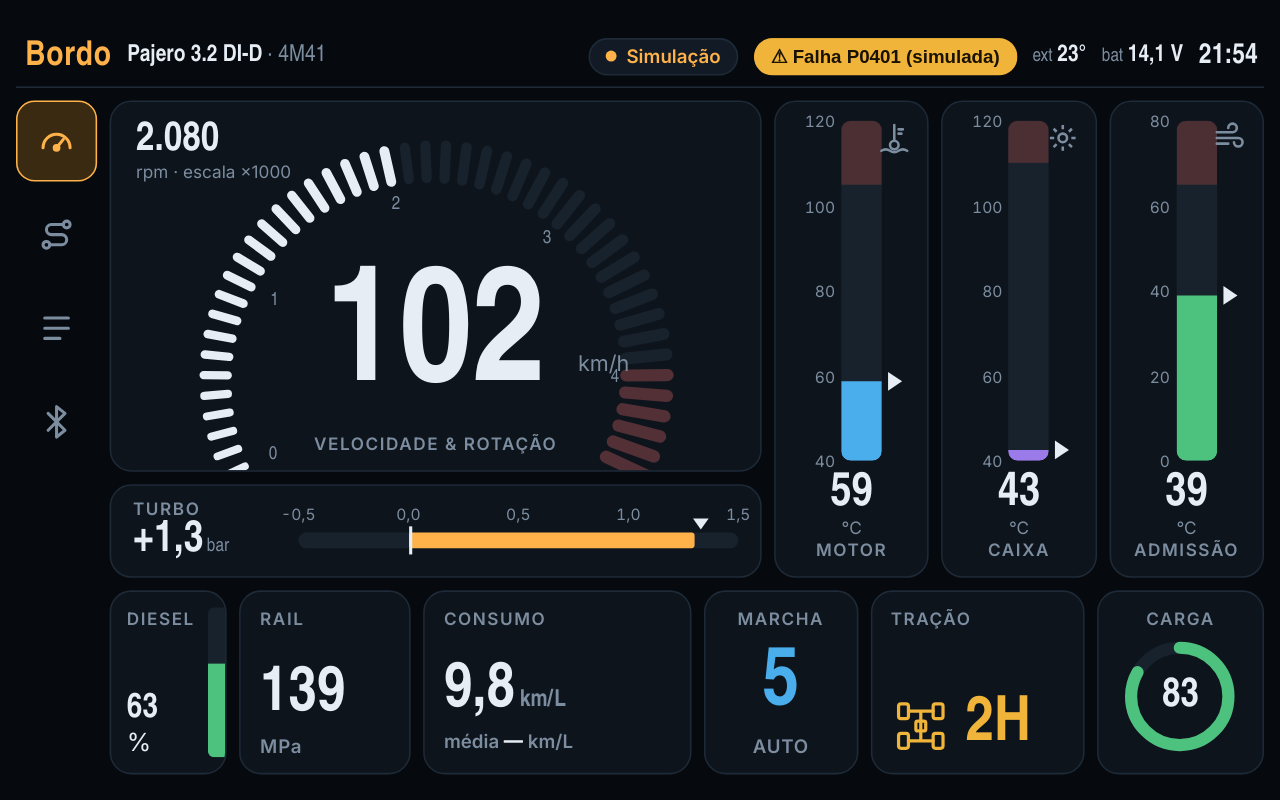
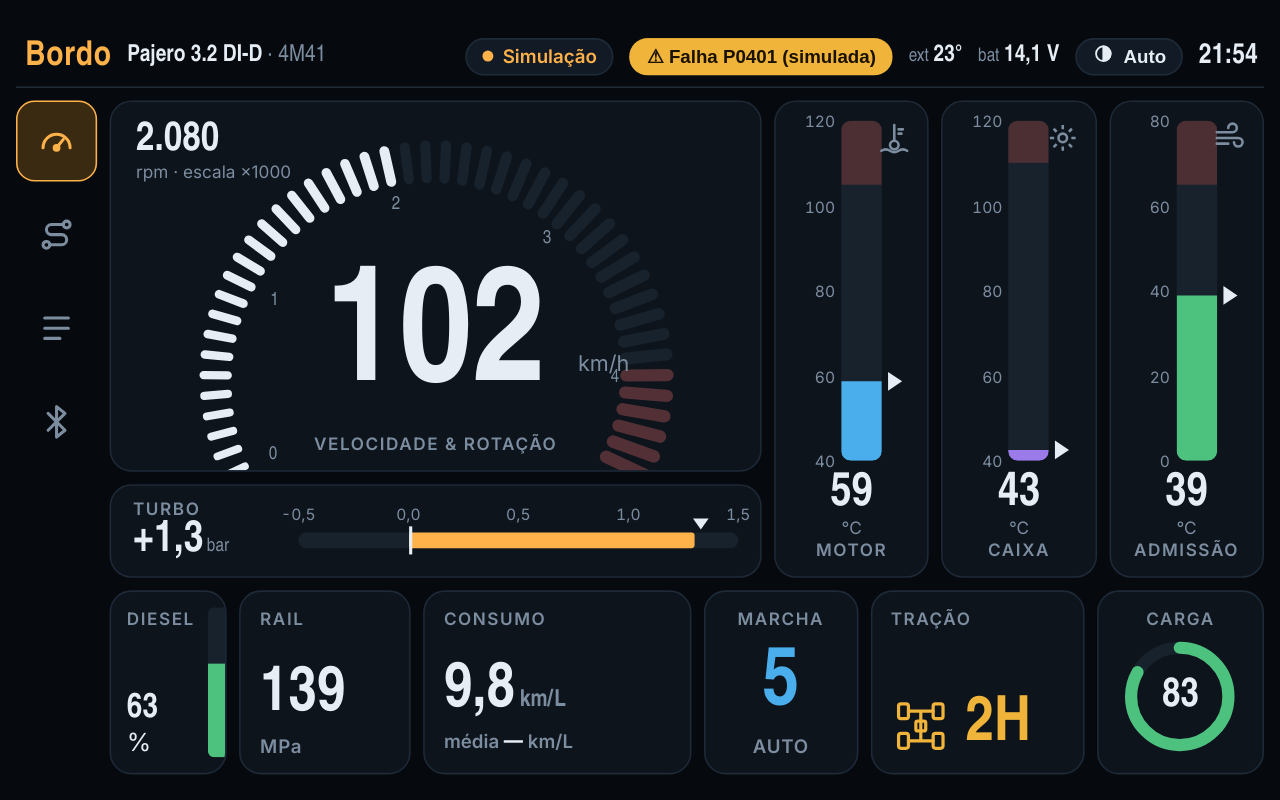
Before and after one commit to Guibarna/bordo-painel, a plain HTML site: page index.html in a window 1280 px wide. Drawn offline with Linux system fonts and the light colour scheme; animation ran at ten frames a second; a web font is replaced by a local one.

Commit message:
Painel: botão de tema na barra superior
Co-Authored-By: Claude Opus 5.5 <noreply@anthropic.com>
Claude-Session: https://claude.ai/code/session_01CYeN8HCui96oHZJH9M22ai

```diff
--- a/index.html
+++ b/index.html
@@ -41,6 +41,7 @@
   --cold: #4BAEEC; --hot: #FF5B4C; --ok: #4CC27E; --warn: #F0B43A; --seg-off: #18222D; color-scheme: dark }
 
 html, body { height: 100%; }
+[hidden] { display: none !important; }
 body { background: var(--bg); color: var(--fg); font-family: var(--f-ui); overflow: hidden; }
 .app { position: fixed; inset: 0; background: var(--bg); color: var(--fg);
   padding-left: max(16px, env(safe-area-inset-left, 0px)); padding-right: max(16px, env(safe-area-inset-right, 0px));
@@ -160,7 +161,9 @@ td.v { font-family: var(--f-num); font-size: 15px; font-weight: 600; text-align:
 .dtc { display: flex; flex-direction: column; gap: 8px; }
 .dtc .code { font-family: var(--f-num); font-size: 22px; font-weight: 700; color: var(--warn); }
 .conn { grid-template-columns: 1fr 1fr; }
-.conn .card { padding: 14px; display: flex; flex-direction: column; gap: 10px; min-height: 0; }
+.conn .card { padding: 14px; display: flex; flex-direction: column; gap: 10px; min-height: 0; overflow: auto; }
+.chip.theme { cursor: pointer; color: var(--fg); }
+.chip.theme svg { width: 14px; height: 14px; }
 .conn h2 { margin: 0; font-family: var(--f-num); font-size: 20px; font-weight: 700; }
 .conn p { margin: 0; font-size: 12.5px; color: var(--muted); line-height: 1.45; }
 .btn { height: 38px; padding: 0 14px; border-radius: 10px; border: 1px solid var(--line); background: var(--panel-2);
@@ -192,6 +195,7 @@ td.v { font-family: var(--f-num); font-size: 15px; font-weight: 600; text-align:
         <button class="chip" id="chipDtc" type="button" title="Ver códigos de falha"><span id="dtcText">Sem falhas</span></button>
         <span class="meta"><small>ext</small><span id="ext">--</span>°</span>
         <span class="meta"><small>bat</small><span id="volts">--</span> V</span>
+        <button class="chip theme" id="btnTheme" type="button" title="Tema: toque para trocar entre Auto, Dia e Noite"><span id="themeIcon"></span><span id="themeText">Auto</span></button>
         <span class="clock" id="clock">--:--</span>
       </header>
 
@@ -919,7 +923,18 @@ function applyTheme() {
   const h = new Date().getHours();
   $("app").dataset.mode = themeMode === "auto" ? (h >= 18 || h < 6 ? "night" : "day") : themeMode;
   document.querySelectorAll("#themeSeg button").forEach((b) => b.setAttribute("aria-pressed", String(b.dataset.mode === themeMode)));
+  $("themeText").textContent = { auto: "Auto", day: "Dia", night: "Noite" }[themeMode];
+  $("themeIcon").innerHTML = THEME_ICONS[themeMode];
 }
+const THEME_ICONS = {
+  day: '<svg viewBox="0 0 24 24" fill="none" stroke="currentColor" stroke-width="2" stroke-linecap="round"><circle cx="12" cy="12" r="4"/><path d="M12 2v2M12 20v2M2 12h2M20 12h2M4.9 4.9l1.4 1.4M17.7 17.7l1.4 1.4M4.9 19.1l1.4-1.4M17.7 6.3l1.4-1.4"/></svg>',
+  night: '<svg viewBox="0 0 24 24" fill="currentColor"><path d="M20 15.3A8.5 8.5 0 0 1 8.7 4a8.5 8.5 0 1 0 11.3 11.3z"/></svg>',
+  auto: '<svg viewBox="0 0 24 24" fill="none" stroke="currentColor" stroke-width="2"><circle cx="12" cy="12" r="8"/><path d="M12 4a8 8 0 0 1 0 16z" fill="currentColor"/></svg>',
+};
+$("btnTheme").addEventListener("click", () => {
+  themeMode = { auto: "day", day: "night", night: "auto" }[themeMode];
+  store.set("mode", themeMode); applyTheme();
+});
 document.querySelectorAll("#themeSeg button").forEach((b) => b.addEventListener("click", () => { themeMode = b.dataset.mode; store.set("mode", themeMode); applyTheme(); }));
 
 function tick() {
```
